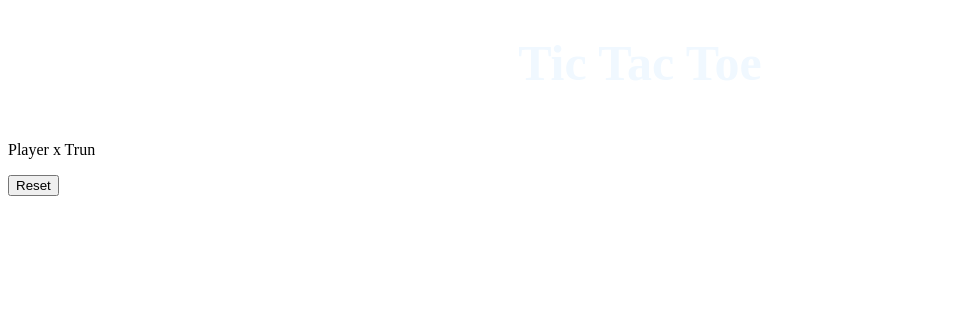
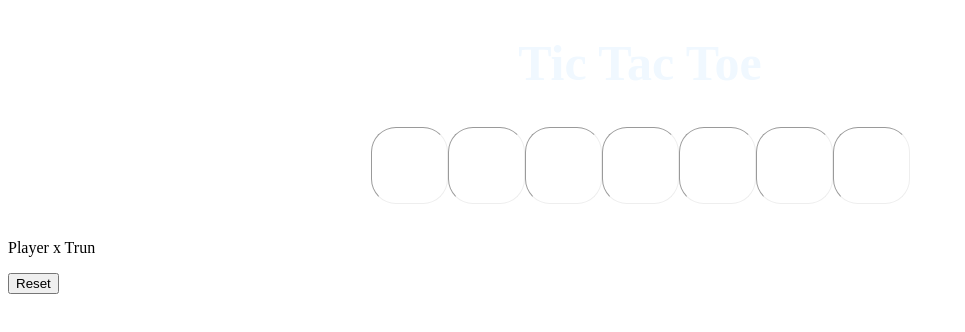
Before and after one commit to iamneo-production/aafccfbbfc304932005efdcbcabetwo, a plain HTML site: page index.html in a window 1280 px wide. Shown: the whole page, without its empty margins (0-965 px from the left). Drawn offline with Linux system fonts and the light colour scheme.

Commit message:
Backup Commit

```diff
--- a/style.css
+++ b/style.css
@@ -8,5 +8,17 @@ h1{
     display: flex;
     align-items: center;
     justify-content: center;
-    margin: ;
+    margin: 35px;
 }
+.row{
+    display: flex;
+    align-items: center;
+    justify-content: center;
+}
+.btn{
+    height: 75px;
+    width: 75px;
+    border: 1px inset;
+    border-radius: 25px;
+
+}
```
